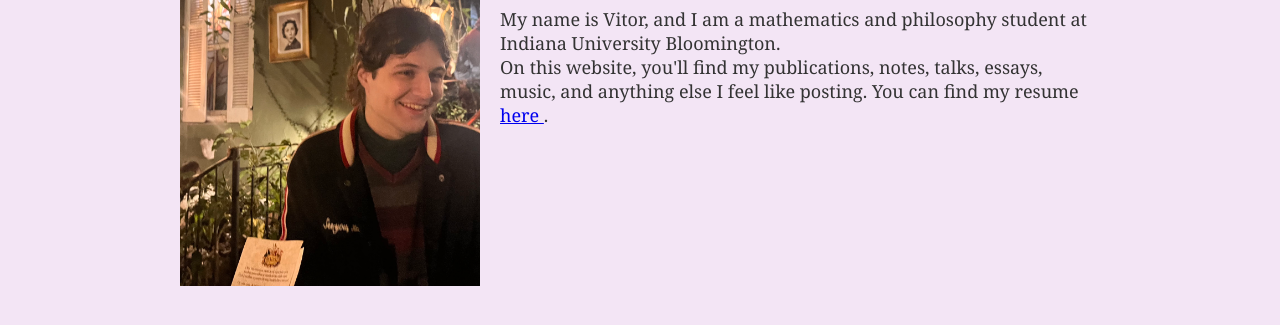
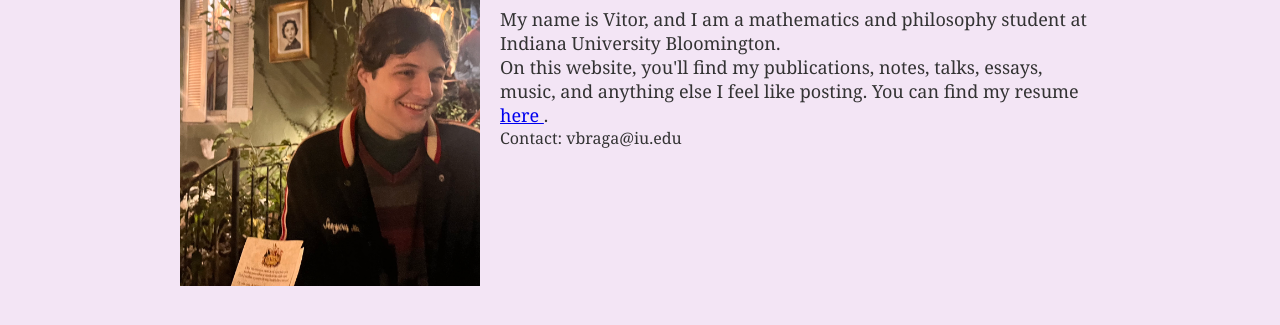
Before and after one commit to vbbraga/vbbraga.github.io, a plain HTML site: page index.html in a window 1280 px wide. Shown: the part 317-642 px from the top of the page. Drawn offline with Linux system fonts and the light colour scheme.

Commit message:
Update index.html

```diff
--- a/index.html
+++ b/index.html
@@ -29,6 +29,9 @@
                 <p>
                 On this website, you'll find my publications, notes, talks, essays, music, and anything else I feel like posting. You can find my resume <a href="Resume.pdf" target="_blank">here </a>.
                 </p>
+                </p>
+                Contact: vbraga@iu.edu
+                </p>
             </div>
         </div>
     </main>
```
